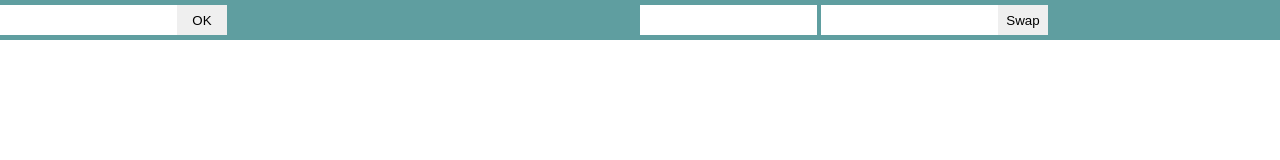
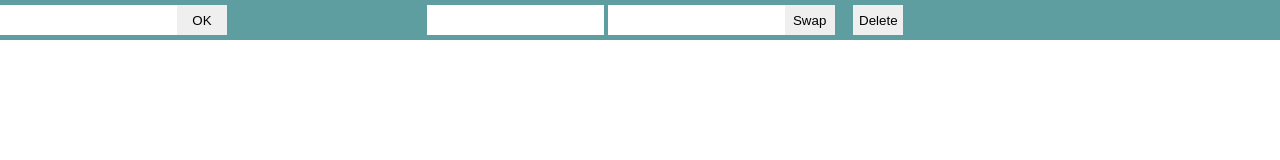
Before and after one commit to diwakarkarna/Tasks, a website: page Tasks/public_html/index.html in a window 1280 px wide. Drawn offline with Linux system fonts and the light colour scheme.

Commit message:
Added delete div functionlity

```diff
--- a/Tasks/public_html/css/style.css
+++ b/Tasks/public_html/css/style.css
@@ -26,11 +26,16 @@ html, body{
 #createContainer{
     float: left;
     height: inherit;
-    width: calc(100% / 2);
+    width: calc(100% / 3);
 }
 #swapContainer{
     height: inherit;
-    width: calc(100% / 2);
+    width: calc(100% / 3);
+    float: left;
+}
+#deleteButtonContainer{
+    height: inherit;
+    width: calc(100% / 3);
     float: left;
 }
 #inputContainer{
--- a/Tasks/public_html/index.html
+++ b/Tasks/public_html/index.html
@@ -31,6 +31,11 @@ and open the template in the editor.
                     <button class='button' id='swapButton' onclick="onSwap()" >Swap</button>
                 </div>
             </div>
+            <div id='deleteButtonContainer'>
+                <div id='buttonContainer'>
+                    <button class='button' id='deleteButton' onclick="onDelete()" >Delete</button>
+                </div>
+            </div>
         </div>
         <div id='mainContainer'>
                 <div class='childContainers' id='firstChild'></div>
--- a/Tasks/public_html/js/main.js
+++ b/Tasks/public_html/js/main.js
@@ -5,7 +5,9 @@
  */
     var divCountObject={};
     var mainContainer = document.getElementById('mainContainer');
-    var nodeArray=[];
+    var nodeArray;
+
+//function to generated random color code
 function getRandomColor() {
   var length = 6;
   var chars = '0123456789ABCDEF';
@@ -21,6 +23,8 @@ function getRandomColor() {
      element.setAttribute('class',className);
      parentNode.appendChild(element);
  }
+
+ //function to determine how the divs to be created are divided
  function calculateDivNumbers(Value){
     if(Value%2==0){
         divCountObject.firstContainerDiv=Value/2;
@@ -32,7 +36,10 @@ function getRandomColor() {
     }
     return divCountObject;
  }
+
+ // function to create divs using creatDiv function, calculateDivNumbers
 function onClick(){
+    nodeArray=[];
     var input=document.getElementById('divCount').value;
     calculateDivNumbers(input);
     if(document.contains(document.getElementById('firstChild'))){
@@ -69,8 +76,9 @@ function onClick(){
             j++;
             divCount=divCount + j;
     }
-debugger;
 }
+
+//function contains swap implementation
 function swap(n1,n2){
     var p1 = n1.parentNode;
     var p2 = n2.parentNode;
@@ -93,6 +101,8 @@ function swap(n1,n2){
     p1.insertBefore(n2, p1.children[i1]);
     p2.insertBefore(n1, p2.children[i2]);
 }
+
+//function to swap created divs as per the user's choice using swap implementation
 function onSwap(){
 
     var fromDiv = document.getElementById('fromDiv').value;
@@ -102,5 +112,20 @@ function onSwap(){
     var toNode = nodeArray[toDiv-1];
 
     swap(fromNode,toNode);
+}
+
+//Deletes created divs sequentially
+function onDelete(){
+
+       var d = setInterval(function(){
+            console.log("abc");
+            var deleteNode = nodeArray[0];
+            deleteNodeParent = deleteNode.parentNode;
+            deleteNodeParent.removeChild(deleteNode);
+            nodeArray.shift();
+            if(nodeArray.length ===0){
+            clearInterval(d);
+       }
+       },3000);
 
 }
```
